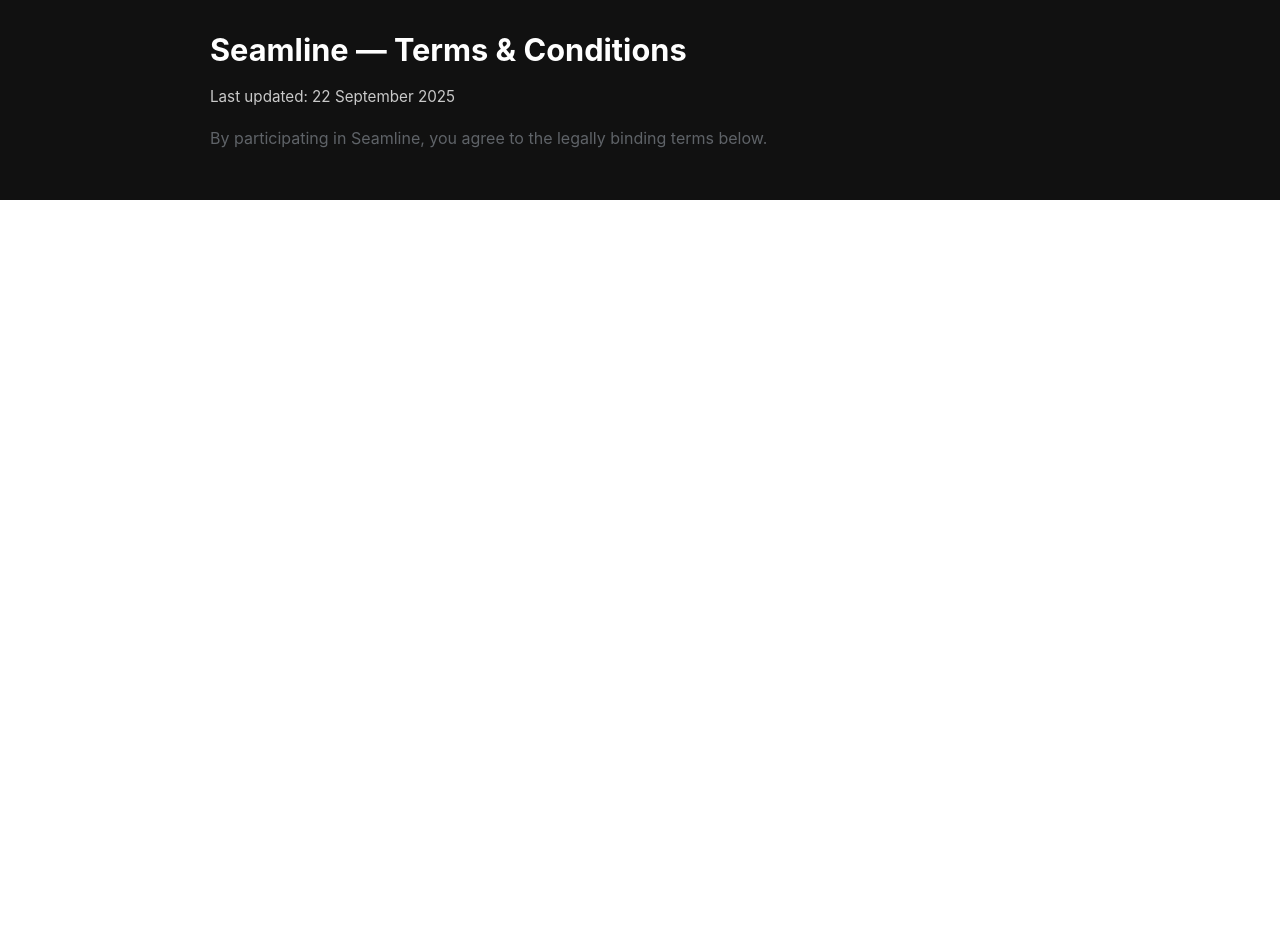
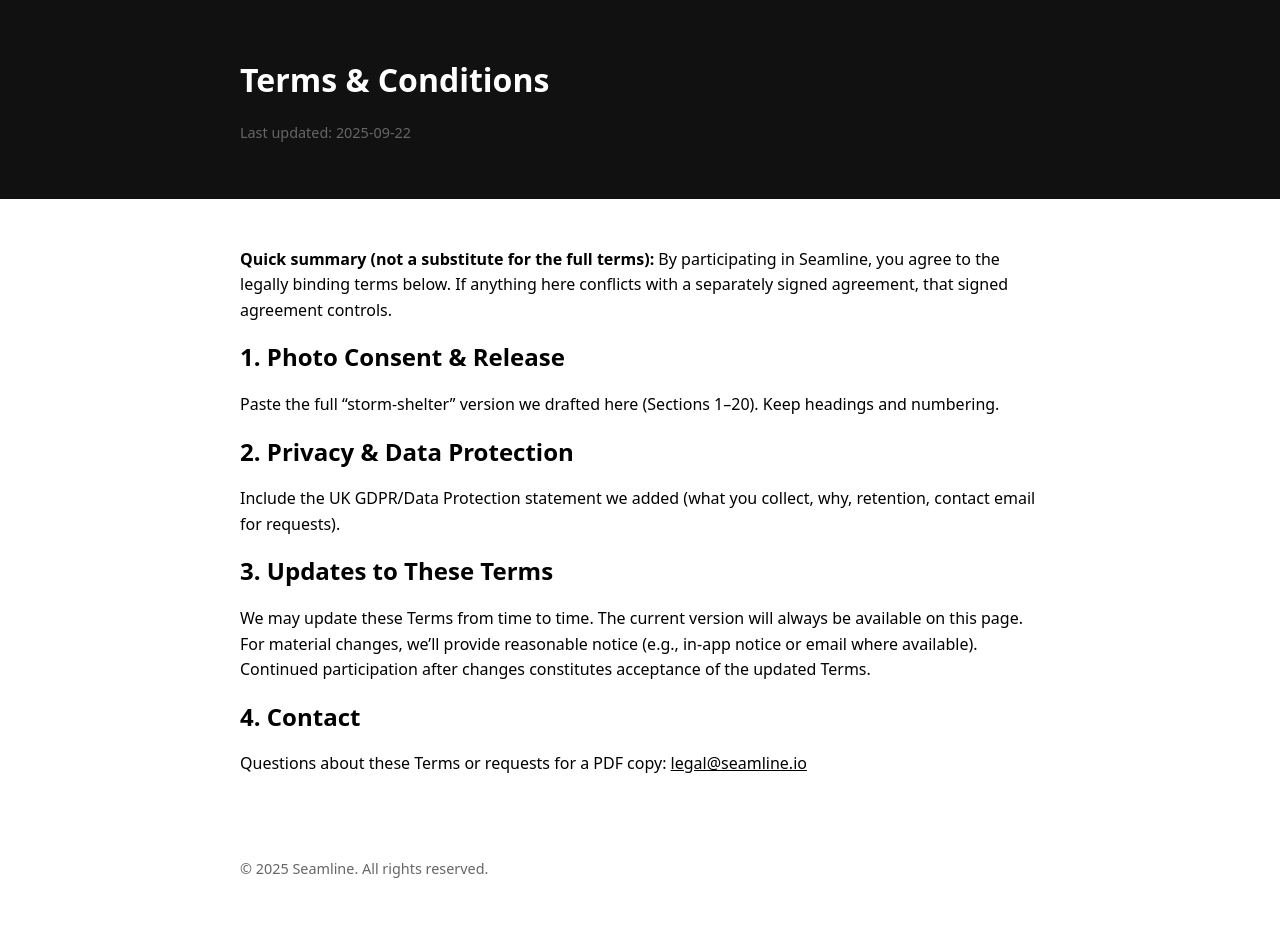
Before and after one commit to superdan427/seamline-legal, a plain HTML site: page index.html in a window 1280 px wide. Before the commit the page ends 800 px from the top, so only its background shows below. Drawn offline with Linux system fonts and the light colour scheme.

Commit message:
Update index.html

```diff
--- a/index.html
+++ b/index.html
@@ -6,47 +6,44 @@
   <title>Seamline — Terms & Conditions</title>
   <meta name="robots" content="noindex">
   <style>
-    :root{
-      --bg:#ffffff;
-      --fg:#111111;
-      --muted:#5f6368;
-      --accent:#0b57d0;
-      --card:#f6f7f9;
-      --border:#e4e6eb;
-      --max: 860px;
-    }
-    html,body{margin:0;background:var(--bg);color:var(--fg);font-family:Inter, system-ui, -apple-system, Segoe UI, Roboto, Arial, sans-serif;line-height:1.65}
-    header{background:#111;color:#fff}
-    .wrap{max-width:var(--max);margin:0 auto;padding:2rem 1rem}
-    h1{margin:0 0 .25rem 0;font-size:clamp(1.6rem,2.4vw,2.2rem);line-height:1.2}
-    .muted{color:#c9c9c9;font-size:.95rem}
-    main{max-width:var(--max);margin:0 auto;padding:2rem 1rem;display:grid;grid-template-columns:1fr;gap:1.5rem}
-    @media (min-width:980px){
-      main{grid-template-columns:260px 1fr}
-      .toc{position:sticky;top:1rem;height:fit-content}
-    }
-    .card{background:var(--card);border:1px solid var(--border);border-radius:14px;padding:1rem}
-    .toc h2{margin:.25rem 0 0 0;font-size:1rem}
-    .toc a{display:block;color:var(--fg);text-decoration:none;padding:.4rem .6rem;border-radius:8px}
-    .toc a:hover{background:#eceff3}
-    .lead{font-size:1rem;color:var(--muted)}
-    ol.terms{counter-reset:item;margin:0;padding:0;list-style:none}
-    ol.terms > li{counter-increment:item;background:var(--bg);border:1px solid var(--border);border-radius:14px;padding:1rem 1.1rem;margin:0 0 .9rem 0}
-    ol.terms > li::before{
-      content: counter(item) ".";
-      font-weight:700;color:var(--accent);margin-right:.6rem
-    }
-    li h3{display:inline;margin:0 .25rem 0 0;font-size:1.05rem;line-height:1.3}
-    li p{margin:.5rem 0 0 1.5rem}
-    .section{scroll-margin-top:90px}
-    footer{max-width:var(--max);margin:2rem auto;padding:0 1rem 3rem;color:var(--muted);font-size:.95rem}
-    a{color:var(--accent)}
-    code{background:#f2f4f7;border:1px solid var(--border);padding:.15rem .35rem;border-radius:6px}
+    body { font-family: system-ui, -apple-system, Segoe UI, Roboto, Inter, Arial, sans-serif; line-height: 1.6; margin: 0; }
+    header { padding: 2.5rem 1rem; background: #111; color: #fff; }
+    header .wrap { max-width: 800px; margin: 0 auto; }
+    main { max-width: 800px; padding: 2rem 1rem; margin: 0 auto; }
+    h1, h2, h3 { line-height: 1.2; }
+    code { background: #f6f7f9; padding: 0.15rem 0.35rem; border-radius: 4px; }
+    .muted { color: #666; font-size: 0.9rem; }
+    footer { max-width: 800px; margin: 2rem auto; padding: 0 1rem 3rem; color: #666; font-size: 0.9rem; }
+    a { color: inherit; text-decoration: underline; }
   </style>
 </head>
 <body>
   <header>
     <div class="wrap">
-      <h1>Seamline — Terms &amp; Conditions</h1>
-      <p class="muted">Last updated: <span id="lastUpdated">22 September 2025</span></p>
-      <p class="lead">By participating in Seamline, you agree to the legally binding terms below.
+      <h1>Terms & Conditions</h1>
+      <p class="muted">Last updated: <span id="lastUpdated">2025-09-22</span></p>
+    </div>
+  </header>
+  <main>
+    <p><strong>Quick summary (not a substitute for the full terms):</strong> By participating in Seamline, you agree to the legally binding terms below. If anything here conflicts with a separately signed agreement, that signed agreement controls.</p>
+
+    <h2>1. Photo Consent & Release</h2>
+    <p>Paste the full “storm-shelter” version we drafted here (Sections 1–20). Keep headings and numbering.</p>
+
+    <h2>2. Privacy & Data Protection</h2>
+    <p>Include the UK GDPR/Data Protection statement we added (what you collect, why, retention, contact email for requests).</p>
+
+    <h2>3. Updates to These Terms</h2>
+    <p>We may update these Terms from time to time. The current version will always be available on this page. For material changes, we’ll provide reasonable notice (e.g., in-app notice or email where available). Continued participation after changes constitutes acceptance of the updated Terms.</p>
+
+    <h2>4. Contact</h2>
+    <p>Questions about these Terms or requests for a PDF copy: <a href="mailto:legal@seamline.io">legal@seamline.io</a></p>
+  </main>
+  <footer>
+    <p>© <span id="year"></span> Seamline. All rights reserved.</p>
+  </footer>
+  <script>
+    document.getElementById('year').textContent = new Date().getFullYear();
+  </script>
+</body>
+</html>
```
